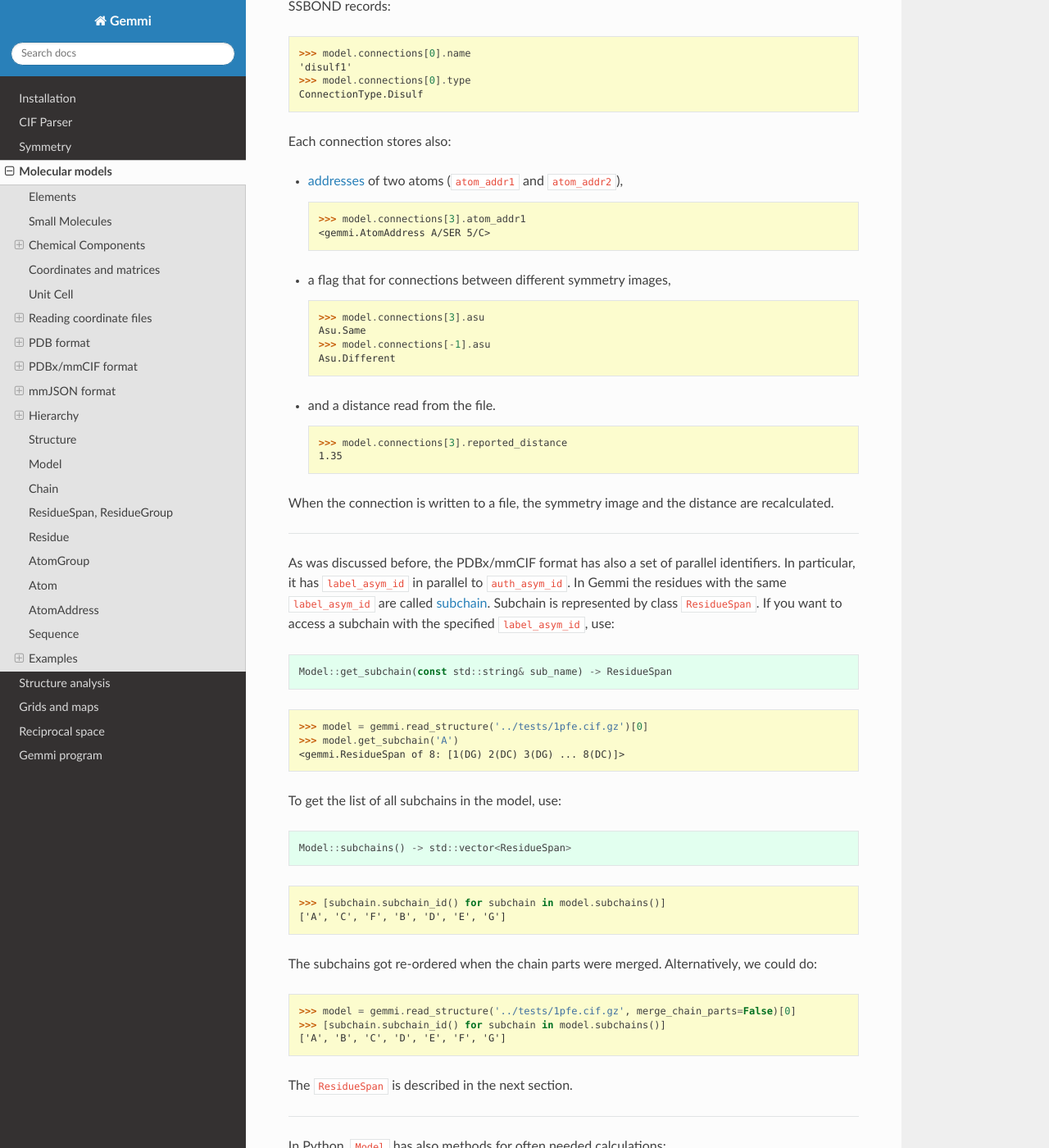
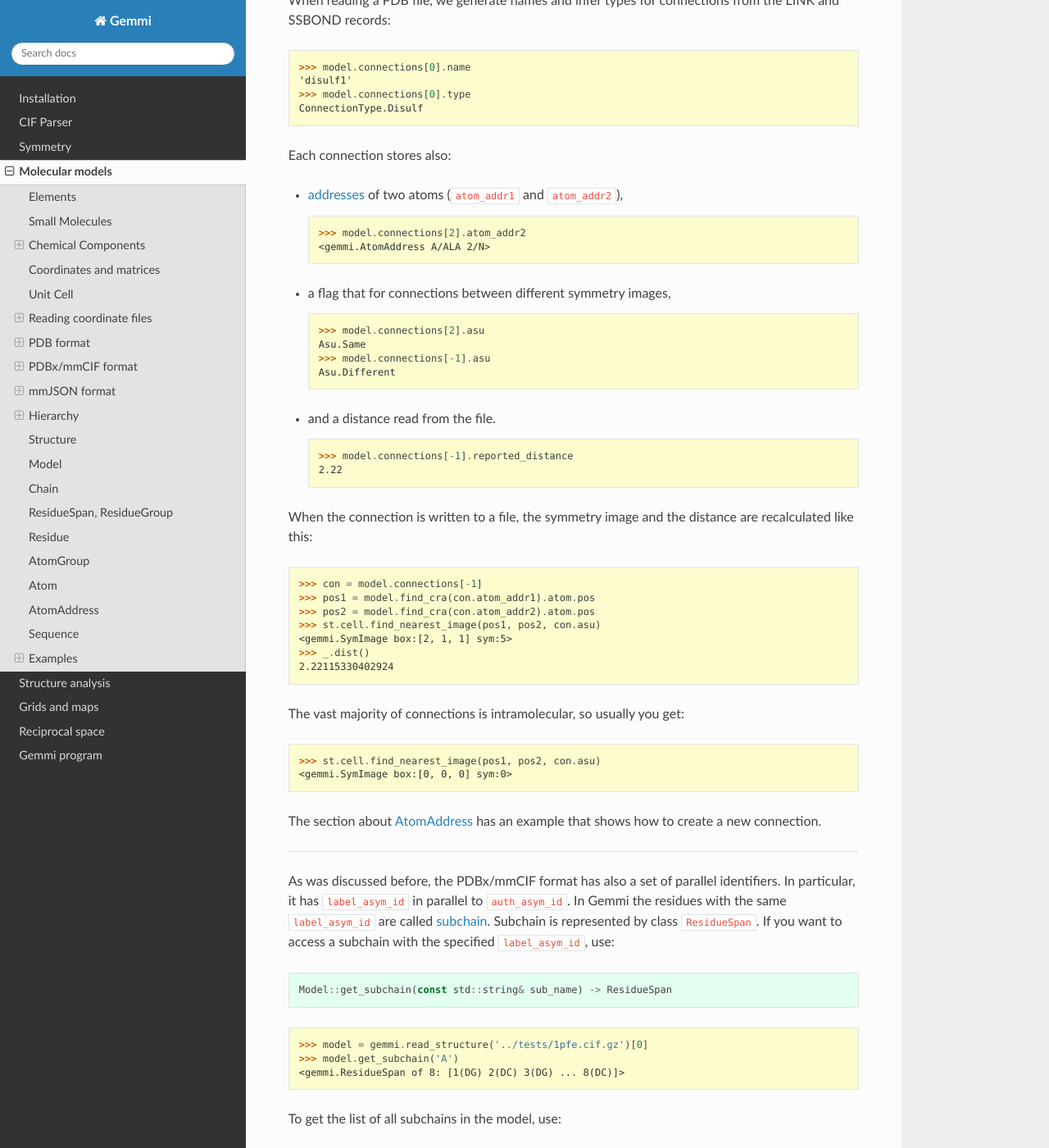
Before and after one commit to project-gemmi/gemmi, a Sphinx documentation site: the page built from docs/mol.rst, in a window 1280 px wide and 1400 px high, scrolled down 22883 px. Shown: the whole window at 82% size. Built offline with Sphinx 7.4.7 and the Read the Docs theme 2.0.0, drawn with Linux system fonts in a browser that asks for light colours; some of the changed text lies outside the part shown.

Commit message:
expanding docs

```diff
--- a/docs/mol.rst
+++ b/docs/mol.rst
@@ -1258,13 +1258,14 @@ The model contains also a list of connections:
 
 .. doctest::
 
-  >>> model = gemmi.read_structure('../tests/4oz7.pdb')[0]
+  >>> st = gemmi.read_structure('../tests/4oz7.pdb')
+  >>> model = st[0]
   >>> model.connections[0]
   <gemmi.Connection disulf1  A/CYS 4/SG - A/CYS 10/SG>
-  >>> model.connections[3]
-  <gemmi.Connection covale2  A/SER 5/C - A/22W 6/N>
-  >>> model.connections[5]
-  <gemmi.Connection metalc1  A/22W 6/S - A/CU1 101/CU>
+  >>> model.connections[2]
+  <gemmi.Connection covale1  A/22Q 1/C - A/ALA 2/N>
+  >>> model.connections[-1]
+  <gemmi.Connection metalc8  B/22Q 1/S - A/CU1 101/CU>
 
 In the mmCIF format, each connection -- row in the _struct_conn table --
 has a name and type.
@@ -1285,14 +1286,14 @@ Each connection stores also:
 
   .. doctest::
 
-    >>> model.connections[3].atom_addr1
-    <gemmi.AtomAddress A/SER 5/C>
+    >>> model.connections[2].atom_addr2
+    <gemmi.AtomAddress A/ALA 2/N>
 
 * a flag that for connections between different symmetry images,
 
   .. doctest::
 
-    >>> model.connections[3].asu
+    >>> model.connections[2].asu
     Asu.Same
     >>> model.connections[-1].asu
     Asu.Different
@@ -1301,11 +1302,38 @@ Each connection stores also:
 
   .. doctest::
 
-    >>> model.connections[3].reported_distance
-    1.35
+    >>> model.connections[-1].reported_distance
+    2.22
 
 When the connection is written to a file, the symmetry image and the distance
-are recalculated.
+are recalculated like this:
+
+.. doctest::
+
+  >>> con = model.connections[-1]
+  >>> pos1 = model.find_cra(con.atom_addr1).atom.pos
+  >>> pos2 = model.find_cra(con.atom_addr2).atom.pos
+  >>> st.cell.find_nearest_image(pos1, pos2, con.asu)
+  <gemmi.SymImage box:[2, 1, 1] sym:5>
+  >>> _.dist()
+  2.22115330402924
+
+The vast majority of connections is intramolecular, so usually you get:
+
+.. testcode::
+  :hide:
+
+  con = model.connections[0]
+  pos1 = model.find_cra(con.atom_addr1).atom.pos
+  pos2 = model.find_cra(con.atom_addr2).atom.pos
+
+.. doctest::
+
+  >>> st.cell.find_nearest_image(pos1, pos2, con.asu)
+  <gemmi.SymImage box:[0, 0, 0] sym:0>
+
+The section about :ref:`AtomAddress <atom_address>`
+has an example that shows how to create a new connection.
 
 ----
 
```
Also changed, not shown: 1 other file.
